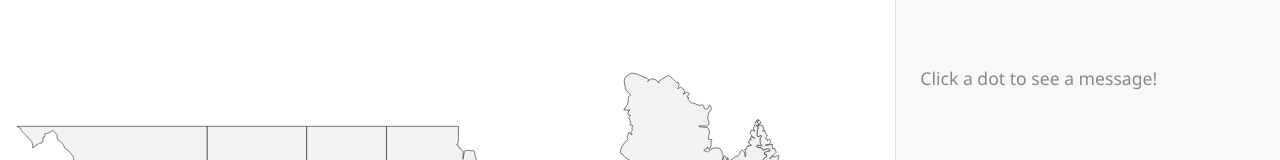
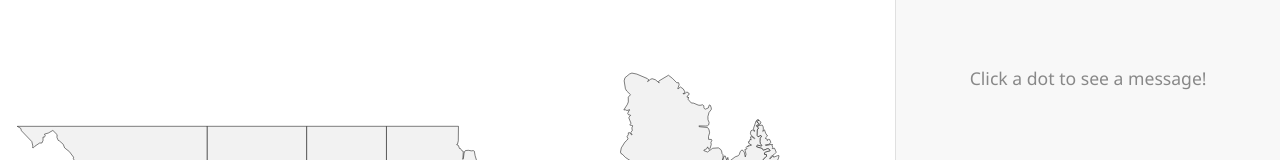
Before and after one commit to OKustra/lets-all-love-june, a plain HTML site: page index.html in a window 1280 px wide. Shown: the top 160 px of the page. Drawn offline with Linux system fonts and the light colour scheme.

Commit message:
Centers Placeholder Instruction Text

```diff
--- a/index.html
+++ b/index.html
@@ -132,7 +132,7 @@
         </div>
         <div id="message-panel">
             <div id="message-content">
-                <p style="color: #888;">Click a dot to see a message!</p>
+                <p style="color: #888; text-align: center;">Click a dot to see a message!</p>
             </div>
         </div>
     </div>
--- a/style.css
+++ b/style.css
@@ -57,6 +57,7 @@ html, body {
 
 #message-content {
     margin: 24px;
+    width: 100%;
     font-family: "Segoe UI", Arial, sans-serif;
     font-size: 1.1em;
     color: #222;
```
